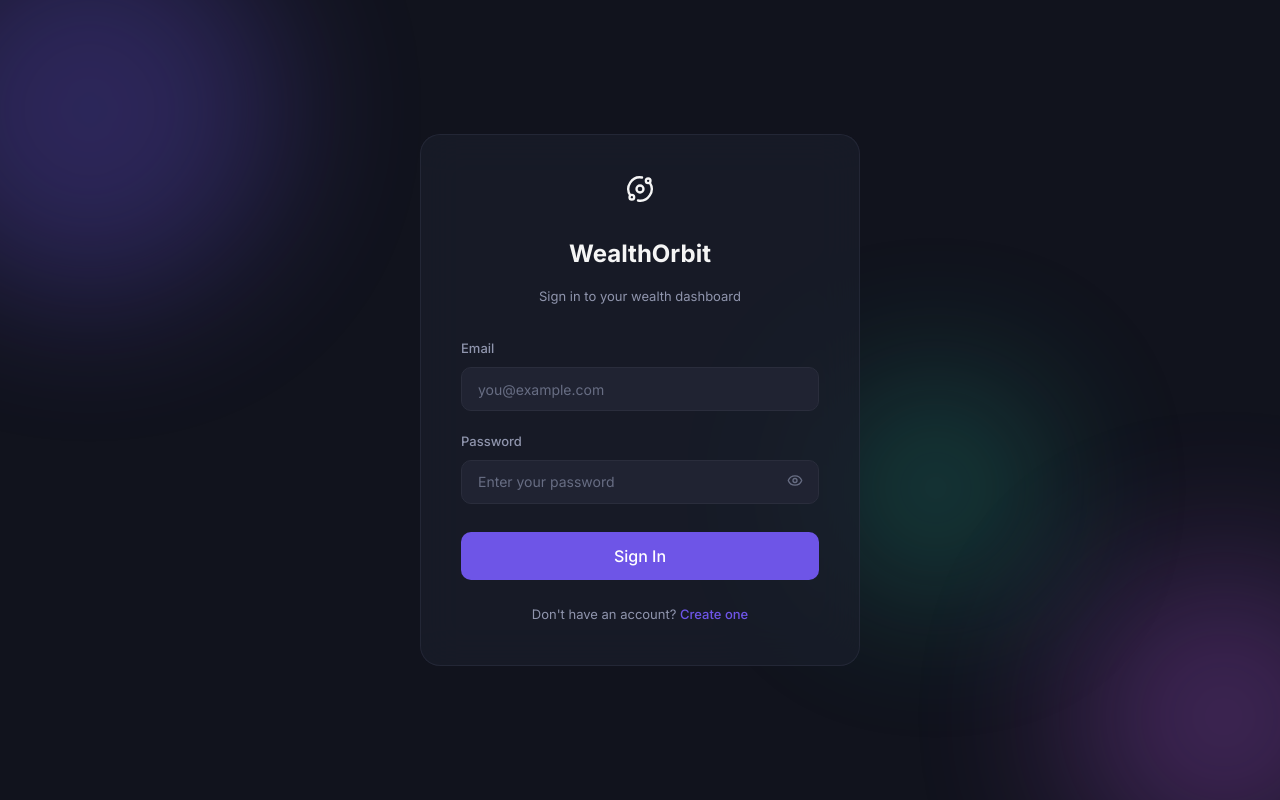
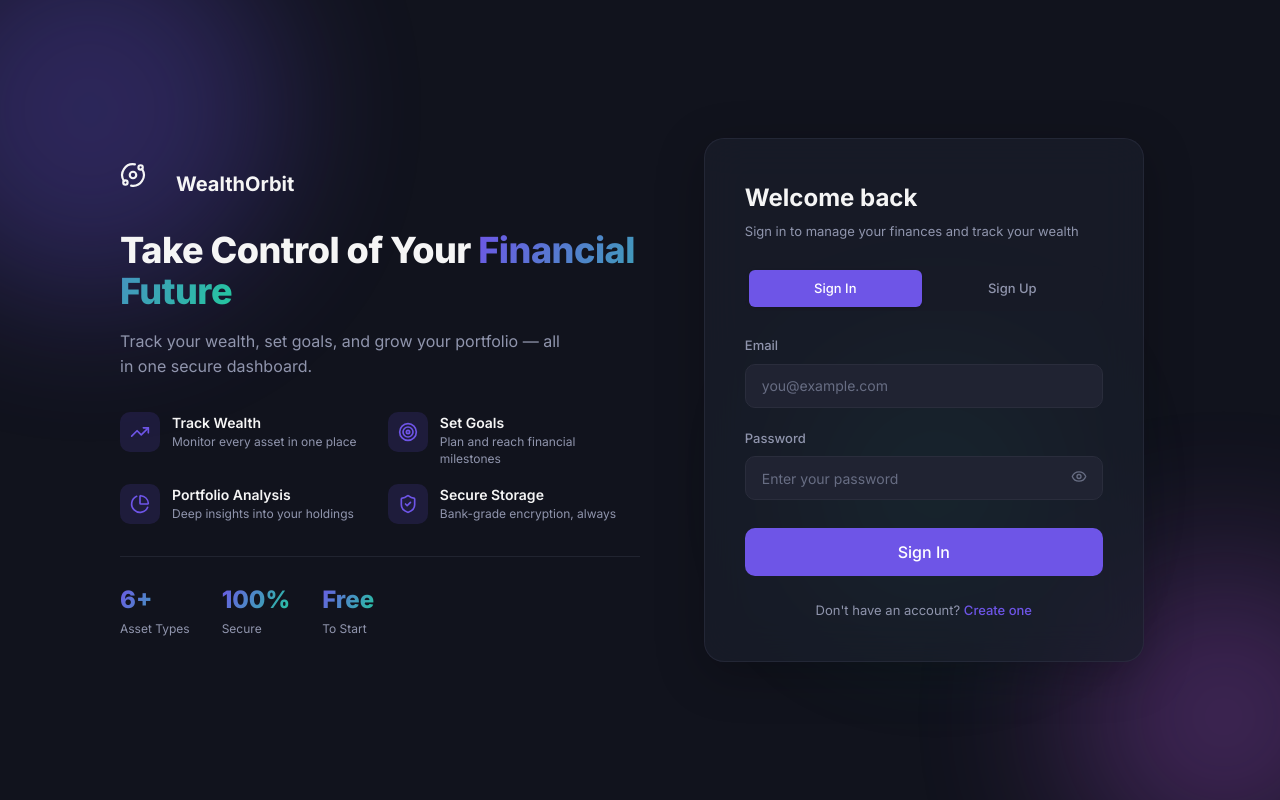
Before and after one commit to DangarSanjay0111/WealthOrbit, a React (Vite) app in the folder client/: page /login in a window 1280 px wide. Built offline with nearby package versions, Linux system fonts and the light colour scheme; no server answers.

Commit message:
Redesign login page with split-screen   layout

```diff
--- a/client/src/pages/auth/Auth.css
+++ b/client/src/pages/auth/Auth.css
@@ -57,27 +57,136 @@
   66% { transform: translate(-10px, 10px) scale(0.95); }
 }
 
+/* ===== Split-screen shell ===== */
+.auth-shell {
+  position: relative;
+  z-index: 1;
+  width: 100%;
+  max-width: 1040px;
+  display: grid;
+  grid-template-columns: 1.1fr 1fr;
+  gap: var(--space-12);
+  align-items: center;
+  animation: slideUp 600ms cubic-bezier(0.34, 1.56, 0.64, 1);
+}
+
+/* ===== Left: branding panel ===== */
+.auth-brand {
+  display: flex;
+  flex-direction: column;
+  gap: var(--space-6);
+  padding: var(--space-4) 0;
+}
+
+.auth-brand-head {
+  display: flex;
+  align-items: center;
+  gap: var(--space-3);
+}
+
+.auth-brand-name {
+  font-size: var(--font-size-xl);
+  font-weight: 700;
+  color: var(--text-primary);
+}
+
+.auth-brand-headline {
+  font-size: var(--font-size-4xl);
+  font-weight: 800;
+  line-height: 1.15;
+  letter-spacing: -0.5px;
+  color: var(--text-primary);
+}
+
+.auth-brand-accent {
+  background: linear-gradient(120deg, var(--primary), var(--accent));
+  -webkit-background-clip: text;
+  background-clip: text;
+  -webkit-text-fill-color: transparent;
+}
+
+.auth-brand-sub {
+  font-size: var(--font-size-md);
+  color: var(--text-secondary);
+  max-width: 440px;
+  margin-top: calc(-1 * var(--space-2));
+}
+
+.auth-feature-grid {
+  display: grid;
+  grid-template-columns: 1fr 1fr;
+  gap: var(--space-4);
+  margin-top: var(--space-2);
+}
+
+.auth-feature {
+  display: flex;
+  align-items: flex-start;
+  gap: var(--space-3);
+}
+
+.auth-feature-icon {
+  flex-shrink: 0;
+  width: 40px;
+  height: 40px;
+  display: flex;
+  align-items: center;
+  justify-content: center;
+  border-radius: var(--radius-md);
+  background: var(--primary-muted);
+  color: var(--primary);
+}
+
+.auth-feature-title {
+  font-size: var(--font-size-base);
+  font-weight: 600;
+  color: var(--text-primary);
+}
+
+.auth-feature-desc {
+  font-size: var(--font-size-xs);
+  color: var(--text-secondary);
+  line-height: 1.4;
+}
+
+.auth-stats {
+  display: flex;
+  gap: var(--space-8);
+  margin-top: var(--space-2);
+  padding-top: var(--space-6);
+  border-top: 1px solid var(--border-secondary);
+}
+
+.auth-stat-value {
+  font-size: var(--font-size-2xl);
+  font-weight: 800;
+  background: linear-gradient(120deg, var(--primary), var(--accent));
+  -webkit-background-clip: text;
+  background-clip: text;
+  -webkit-text-fill-color: transparent;
+}
+
+.auth-stat-label {
+  font-size: var(--font-size-xs);
+  color: var(--text-secondary);
+}
+
+/* ===== Right: login card ===== */
 .auth-card {
   width: 100%;
   max-width: 440px;
+  justify-self: center;
   background: var(--glass-bg);
   backdrop-filter: blur(20px);
   -webkit-backdrop-filter: blur(20px);
   border: 1px solid var(--glass-border);
   border-radius: var(--radius-xl);
   padding: var(--space-10);
-  position: relative;
-  z-index: 1;
-  animation: slideUp 600ms cubic-bezier(0.34, 1.56, 0.64, 1);
+  box-shadow: var(--shadow-xl);
 }
 
-.auth-logo {
-  text-align: center;
-  margin-bottom: var(--space-8);
-  display: flex;
-  flex-direction: column;
-  align-items: center;
-  gap: var(--space-3);
+.auth-card-head {
+  margin-bottom: var(--space-6);
 }
 
 .auth-title {
@@ -89,6 +198,38 @@
 .auth-subtitle {
   font-size: var(--font-size-sm);
   color: var(--text-secondary);
+  margin-top: var(--space-1);
+}
+
+/* ===== Sign In / Sign Up tabs ===== */
+.auth-tabs {
+  display: grid;
+  grid-template-columns: 1fr 1fr;
+  gap: var(--space-1);
+  padding: var(--space-1);
+  background: var(--bg-secondary);
+  border-radius: var(--radius-md);
+  margin-bottom: var(--space-6);
+}
+
+.auth-tab {
+  text-align: center;
+  padding: var(--space-2);
+  border-radius: var(--radius-sm);
+  font-size: var(--font-size-sm);
+  font-weight: 500;
+  color: var(--text-secondary);
+  transition: all var(--transition-fast);
+}
+
+.auth-tab:hover {
+  color: var(--text-primary);
+}
+
+.auth-tab.active {
+  background: var(--primary);
+  color: white;
+  box-shadow: var(--shadow-sm);
 }
 
 .auth-form {
@@ -143,3 +284,45 @@
 .input-password-toggle:hover {
   color: var(--text-primary);
 }
+
+/* ===== Responsive ===== */
+@media (max-width: 900px) {
+  .auth-shell {
+    grid-template-columns: 1fr;
+    max-width: 460px;
+    gap: var(--space-8);
+  }
+
+  .auth-brand {
+    text-align: center;
+    align-items: center;
+  }
+
+  .auth-brand-sub {
+    margin-left: auto;
+    margin-right: auto;
+  }
+
+  .auth-feature-grid {
+    width: 100%;
+    text-align: left;
+  }
+
+  .auth-stats {
+    justify-content: center;
+  }
+}
+
+@media (max-width: 540px) {
+  .auth-feature-grid {
+    grid-template-columns: 1fr;
+  }
+
+  .auth-brand-headline {
+    font-size: var(--font-size-3xl);
+  }
+
+  .auth-card {
+    padding: var(--space-6);
+  }
+}
--- a/client/src/pages/auth/Login.jsx
+++ b/client/src/pages/auth/Login.jsx
@@ -2,8 +2,23 @@ import { useState } from 'react';
 import { Link, useNavigate } from 'react-router-dom';
 import { useAuth } from '../../context/AuthContext';
 import { useToast } from '../../context/ToastContext';
-import { Orbit, Eye, EyeOff } from 'lucide-react';
+import {
+  Orbit, Eye, EyeOff, TrendingUp, Target, PieChart, ShieldCheck,
+} from 'lucide-react';
 import './Auth.css';
+
+const FEATURES = [
+  { icon: TrendingUp, title: 'Track Wealth', desc: 'Monitor every asset in one place' },
+  { icon: Target, title: 'Set Goals', desc: 'Plan and reach financial milestones' },
+  { icon: PieChart, title: 'Portfolio Analysis', desc: 'Deep insights into your holdings' },
+  { icon: ShieldCheck, title: 'Secure Storage', desc: 'Bank-grade encryption, always' },
+];
+
+const STATS = [
+  { value: '6+', label: 'Asset Types' },
+  { value: '100%', label: 'Secure' },
+  { value: 'Free', label: 'To Start' },
+];
 
 export default function Login() {
   const { login } = useAuth();
@@ -35,13 +50,57 @@ export default function Login() {
         <div className="auth-orb auth-orb-3" />
       </div>
 
+      <div className="auth-shell">
+        {/* ===== Left: branding / marketing ===== */}
+        <aside className="auth-brand">
+          <div className="auth-brand-head">
+            <div className="sidebar-logo-icon" style={{ width: 44, height: 44 }}>
+              <Orbit size={26} />
+            </div>
+            <span className="auth-brand-name">WealthOrbit</span>
+          </div>
+
+          <h2 className="auth-brand-headline">
+            Take Control of Your <span className="auth-brand-accent">Financial Future</span>
+          </h2>
+          <p className="auth-brand-sub">
+            Track your wealth, set goals, and grow your portfolio — all in one secure dashboard.
+          </p>
+
+          <div className="auth-feature-grid">
+            {FEATURES.map(({ icon: Icon, title, desc }) => (
+              <div key={title} className="auth-feature">
+                <div className="auth-feature-icon">
+                  <Icon size={20} />
+                </div>
+                <div>
+                  <p className="auth-feature-title">{title}</p>
+                  <p className="auth-feature-desc">{desc}</p>
+                </div>
+              </div>
+            ))}
+          </div>
+
+          <div className="auth-stats">
+            {STATS.map(({ value, label }) => (
+              <div key={label} className="auth-stat">
+                <p className="auth-stat-value">{value}</p>
+                <p className="auth-stat-label">{label}</p>
+              </div>
+            ))}
+          </div>
+        </aside>
+
+        {/* ===== Right: login form ===== */}
         <div className="auth-card">
-        <div className="auth-logo">
-          <div className="sidebar-logo-icon" style={{ width: 48, height: 48 }}>
-            <Orbit size={28} />
+          <div className="auth-card-head">
+            <h1 className="auth-title">Welcome back</h1>
+            <p className="auth-subtitle">Sign in to manage your finances and track your wealth</p>
           </div>
-          <h1 className="auth-title">WealthOrbit</h1>
-          <p className="auth-subtitle">Sign in to your wealth dashboard</p>
+
+          <div className="auth-tabs">
+            <span className="auth-tab active">Sign In</span>
+            <Link to="/register" className="auth-tab">Sign Up</Link>
           </div>
 
           <form onSubmit={handleSubmit} className="auth-form">
@@ -89,5 +148,6 @@ export default function Login() {
           </p>
         </div>
       </div>
+    </div>
   );
 }
```
Lines whose indentation alone changed are shown as unchanged.
